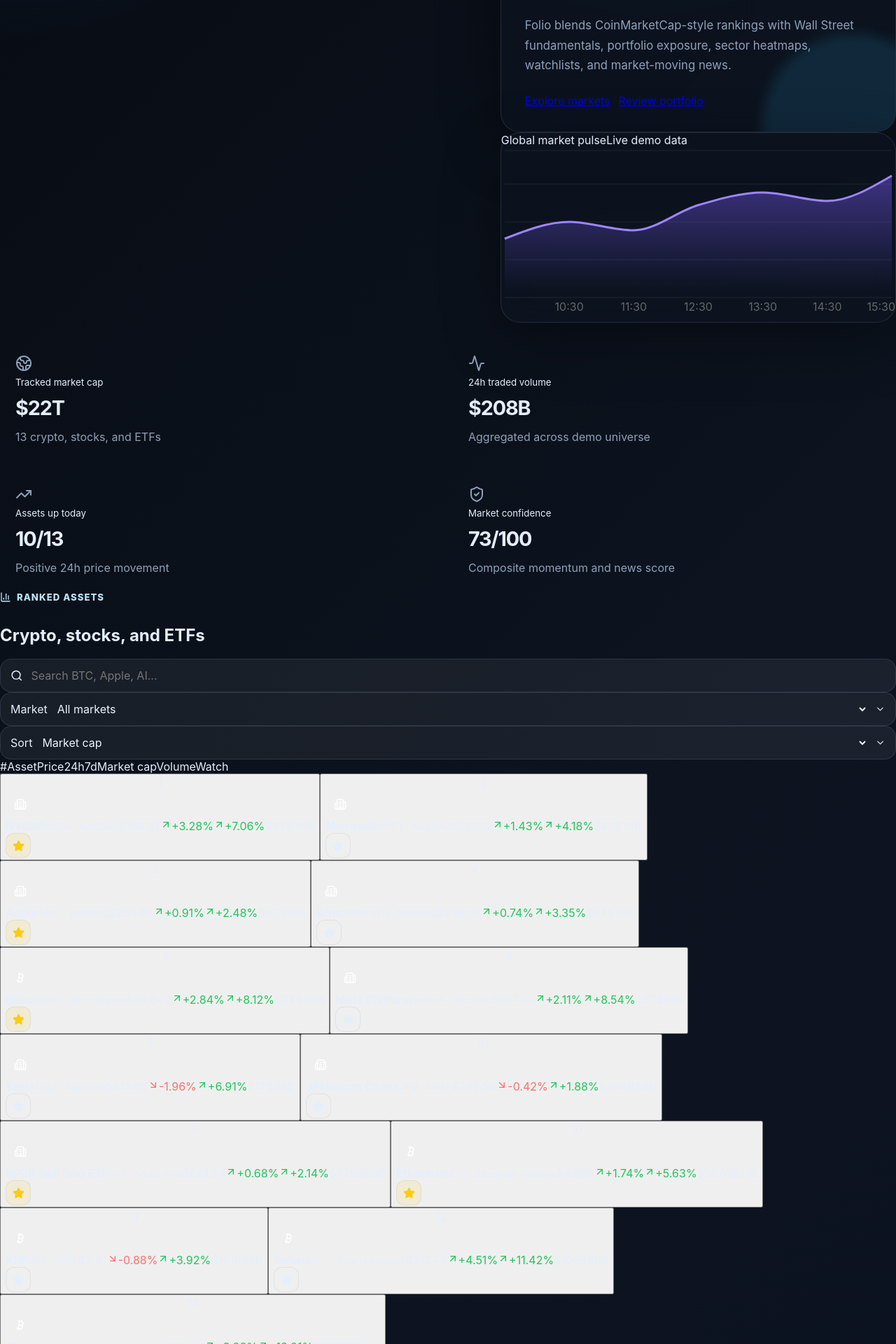
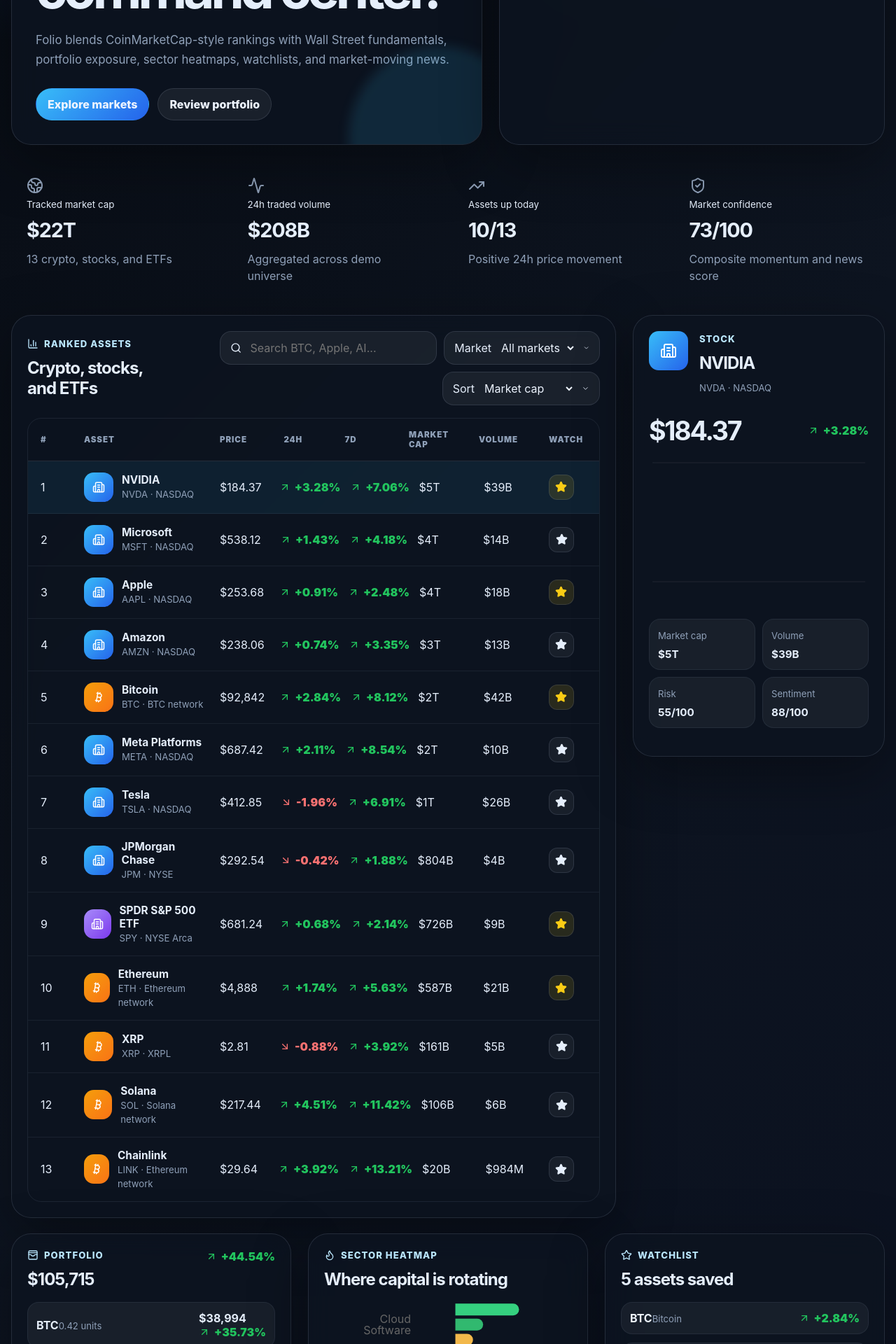
Before and after one commit to jonnykatalaa/Folio, a React (Vite) app: page / in a window 1280 px wide. Shown: the part 420-2340 px from the top of the page at 70% size. Built offline with nearby package versions, Linux system fonts and the light colour scheme.

Commit message:
Polish dashboard table layout
Co-authored-by: jonnykatalaa <jonnykatalaa@users.noreply.github.com>

```diff
--- a/src/App.tsx
+++ b/src/App.tsx
@@ -287,10 +287,18 @@ function App() {
             </div>
             {visibleAssets.length ? (
               visibleAssets.map((asset, index) => (
-                <button
+                <div
                   className={`table-row ${selectedAsset.symbol === asset.symbol ? 'active' : ''}`}
                   key={asset.symbol}
                   onClick={() => setSelectedSymbol(asset.symbol)}
+                  onKeyDown={(event) => {
+                    if (event.key === 'Enter' || event.key === ' ') {
+                      event.preventDefault()
+                      setSelectedSymbol(asset.symbol)
+                    }
+                  }}
+                  role="button"
+                  tabIndex={0}
                 >
                   <span>{index + 1}</span>
                   <span className="asset-identity">
@@ -321,7 +329,7 @@ function App() {
                       <Star size={17} fill="currentColor" />
                     </button>
                   </span>
-                </button>
+                </div>
               ))
             ) : (
               <div className="empty-state">
--- a/src/styles.css
+++ b/src/styles.css
@@ -45,23 +45,99 @@ button {
   color: inherit;
 }
 
-.app {
+.app-shell {
   width: min(1500px, calc(100% - 32px));
   margin: 0 auto;
   padding: 28px 0 56px;
 }
 
 .hero {
+  margin-bottom: 24px;
+}
+
+.topbar,
+.hero-grid,
+.dashboard-grid,
+.insights-grid {
   display: grid;
+  gap: 24px;
+}
+
+.topbar {
+  grid-template-columns: auto 1fr auto;
+  align-items: center;
+  margin-bottom: 18px;
+}
+
+.brand,
+.brand-mark,
+.nav-links,
+.ghost-button,
+.card-heading,
+.filters,
+.asset-identity,
+.detail-title,
+.price-line,
+.section-header,
+.change,
+.refresh-pill {
+  display: flex;
+  align-items: center;
+}
+
+.brand {
+  gap: 10px;
+  font-size: 1.1rem;
+  font-weight: 900;
+}
+
+.brand-mark {
+  justify-content: center;
+  width: 42px;
+  height: 42px;
+  border-radius: 14px;
+  background: linear-gradient(135deg, var(--accent), var(--accent-strong));
+}
+
+.nav-links {
+  justify-content: center;
+  gap: 18px;
+}
+
+.nav-links a,
+.primary-button,
+.secondary-button {
+  color: var(--text);
+  text-decoration: none;
+  font-weight: 800;
+}
+
+.ghost-button,
+.primary-button,
+.secondary-button {
+  display: inline-flex;
+  align-items: center;
+  gap: 10px;
+  padding: 12px 16px;
+  border: 1px solid var(--border);
+  border-radius: 999px;
+  background: rgba(255, 255, 255, 0.06);
+  cursor: pointer;
+}
+
+.primary-button {
+  background: linear-gradient(135deg, var(--accent), var(--accent-strong));
+  border-color: transparent;
+}
+
+.hero-grid {
   grid-template-columns: minmax(0, 1.1fr) minmax(340px, 0.9fr);
-  gap: 24px;
   align-items: stretch;
-  margin-bottom: 24px;
 }
 
 .hero-copy,
 .glass-card,
-.asset-panel {
+.panel {
   background: var(--panel);
   border: 1px solid var(--border);
   border-radius: 28px;
@@ -73,6 +149,10 @@ button {
   padding: 34px;
   overflow: hidden;
   position: relative;
+}
+
+.hero-card {
+  padding: 24px;
 }
 
 .hero-copy::after {
@@ -121,30 +201,11 @@ button {
   margin-top: 26px;
 }
 
-.button {
-  display: inline-flex;
-  align-items: center;
-  gap: 10px;
-  padding: 12px 16px;
-  border: 1px solid var(--border);
-  border-radius: 999px;
-  background: rgba(255, 255, 255, 0.06);
-  color: var(--text);
-  text-decoration: none;
-  font-weight: 800;
-  cursor: pointer;
-}
-
-.button.primary {
-  background: linear-gradient(135deg, var(--accent), var(--accent-strong));
-  border-color: transparent;
-  color: white;
-}
-
 .metrics-grid {
   display: grid;
-  grid-template-columns: repeat(2, minmax(0, 1fr));
+  grid-template-columns: repeat(4, minmax(0, 1fr));
   gap: 14px;
+  margin-bottom: 22px;
 }
 
 .metric-card {
@@ -179,12 +240,40 @@ button {
   line-height: 1.5;
 }
 
-.controls {
-  display: grid;
-  grid-template-columns: 1fr auto auto auto;
-  gap: 12px;
-  padding: 16px;
+.panel {
+  padding: 22px;
+}
+
+.dashboard-grid {
+  grid-template-columns: minmax(0, 1.45fr) minmax(360px, 0.55fr);
+  align-items: start;
+  margin-bottom: 22px;
+}
+
+.insights-grid {
+  grid-template-columns: repeat(3, minmax(0, 1fr));
+  margin-bottom: 22px;
+}
+
+.section-header {
+  justify-content: space-between;
+  gap: 18px;
   margin-bottom: 18px;
+}
+
+.section-header h2 {
+  margin: 0;
+  letter-spacing: -0.04em;
+}
+
+.section-header.compact {
+  align-items: flex-start;
+}
+
+.filters {
+  flex-wrap: wrap;
+  justify-content: flex-end;
+  gap: 10px;
 }
 
 .search-box,
@@ -212,26 +301,21 @@ button {
   color: #0f172a;
 }
 
-.layout {
-  display: grid;
-  grid-template-columns: minmax(0, 1.45fr) minmax(360px, 0.55fr);
-  gap: 22px;
-  align-items: start;
+.asset-table {
+  overflow: hidden;
+  border: 1px solid rgba(148, 163, 184, 0.12);
+  border-radius: 20px;
 }
 
-.market-table {
-  overflow: hidden;
-}
-
-.table-header,
-.asset-row {
+.table-head,
+.table-row {
   display: grid;
   grid-template-columns: 48px minmax(180px, 1.6fr) 0.9fr 0.85fr 0.9fr 1fr 1fr 54px;
   gap: 14px;
   align-items: center;
 }
 
-.table-header {
+.table-head {
   padding: 16px 18px;
   color: var(--muted);
   font-size: 0.72rem;
@@ -241,7 +325,7 @@ button {
   border-bottom: 1px solid var(--border);
 }
 
-.asset-row {
+.table-row {
   width: 100%;
   padding: 16px 18px;
   background: transparent;
@@ -251,18 +335,16 @@ button {
   text-align: left;
 }
 
-.asset-row:hover,
-.asset-row.active {
+.table-row:hover,
+.table-row.active {
   background: rgba(56, 189, 248, 0.08);
 }
 
-.asset-row:last-child {
+.table-row:last-child {
   border-bottom: 0;
 }
 
-.asset-name {
-  display: flex;
-  align-items: center;
+.asset-identity {
   gap: 12px;
 }
 
@@ -277,14 +359,34 @@ button {
   letter-spacing: -0.04em;
 }
 
-.asset-name strong {
+.asset-logo.crypto {
+  background: linear-gradient(135deg, #f59e0b, #f97316);
+}
+
+.asset-logo.stock {
+  background: linear-gradient(135deg, #38bdf8, #2563eb);
+}
+
+.asset-logo.etf {
+  background: linear-gradient(135deg, #a78bfa, #7c3aed);
+}
+
+.asset-logo.large {
+  width: 56px;
+  height: 56px;
+}
+
+.asset-identity strong {
   display: block;
   font-size: 0.96rem;
 }
 
-.asset-name span,
-.rank,
-.cell-label {
+.asset-identity small,
+.detail-title p,
+.stat small,
+.portfolio-row small,
+.watchlist-list small,
+.news-card span {
   color: var(--muted);
   font-size: 0.82rem;
 }
@@ -335,80 +437,36 @@ button {
   background: rgba(250, 204, 21, 0.12);
 }
 
-.side-stack {
-  display: grid;
-  gap: 18px;
+.detail-title,
+.price-line {
+  gap: 16px;
 }
 
-.asset-panel {
-  padding: 22px;
+.detail-title {
+  align-items: flex-start;
 }
 
-.panel-head {
-  display: flex;
-  align-items: flex-start;
-  justify-content: space-between;
-  gap: 16px;
-  margin-bottom: 18px;
-}
-
-.panel-title {
-  display: flex;
-  gap: 12px;
-  align-items: center;
-}
-
-.panel-title h2,
-.section-title {
+.detail-title h2 {
   margin: 0;
   letter-spacing: -0.04em;
 }
 
-.panel-title h2 {
-  font-size: 1.45rem;
-}
-
-.price-stack {
+.price-line {
+  justify-content: space-between;
   margin: 18px 0;
 }
 
-.price-stack strong {
+.price-line strong {
   font-size: 2.35rem;
   letter-spacing: -0.06em;
 }
 
-.change-pill,
-.type-pill,
-.score-pill {
-  display: inline-flex;
-  align-items: center;
+.change {
   gap: 6px;
-  border-radius: 999px;
-  padding: 6px 10px;
-  font-size: 0.78rem;
   font-weight: 900;
 }
 
-.change-pill {
-  background: rgba(34, 197, 94, 0.12);
-}
-
-.change-pill.negative {
-  background: rgba(248, 113, 113, 0.12);
-}
-
-.type-pill {
-  color: #dbeafe;
-  background: rgba(59, 130, 246, 0.14);
-  border: 1px solid rgba(147, 197, 253, 0.18);
-}
-
-.score-pill {
-  color: #bbf7d0;
-  background: rgba(34, 197, 94, 0.12);
-}
-
-.stat-grid {
+.detail-stats {
   display: grid;
   grid-template-columns: repeat(2, minmax(0, 1fr));
   gap: 10px;
@@ -422,14 +480,9 @@ button {
   border: 1px solid rgba(148, 163, 184, 0.1);
 }
 
-.stat span {
+.stat strong {
   display: block;
-  color: var(--muted);
-  font-size: 0.76rem;
-  margin-bottom: 8px;
-}
-
-.stat strong {
+  margin-top: 8px;
   font-size: 0.95rem;
 }
 
@@ -443,15 +496,16 @@ button {
   margin-bottom: 6px;
 }
 
-.watchlist,
-.signals {
+.portfolio-list,
+.watchlist-list,
+.news-grid {
   display: grid;
-  gap: 10px;
+  gap: 12px;
 }
 
-.watch-item,
-.signal-card,
-.portfolio-card {
+.portfolio-row,
+.watchlist-list button,
+.news-card {
   display: flex;
   align-items: center;
   justify-content: space-between;
@@ -462,13 +516,16 @@ button {
   border: 1px solid rgba(148, 163, 184, 0.1);
 }
 
-.watch-item strong,
-.signal-card strong,
-.portfolio-card strong {
+.watchlist-list button {
+  color: var(--text);
+  cursor: pointer;
+}
+
+.news-card {
   display: block;
 }
 
-.empty {
+.empty-state {
   display: grid;
   gap: 8px;
   padding: 24px;
@@ -479,33 +536,9 @@ button {
   text-align: center;
 }
 
-.empty strong {
+.empty-state strong {
   color: var(--text);
   font-size: 1rem;
-}
-
-.portfolio-grid {
-  display: grid;
-  grid-template-columns: repeat(3, minmax(0, 1fr));
-  gap: 10px;
-  margin-top: 14px;
-}
-
-.portfolio-card {
-  display: block;
-}
-
-.news-list {
-  display: grid;
-  gap: 12px;
-  margin-top: 14px;
-}
-
-.news-card {
-  padding: 14px;
-  border-radius: 18px;
-  background: rgba(255, 255, 255, 0.05);
-  border: 1px solid rgba(148, 163, 184, 0.1);
 }
 
 .news-card strong {
@@ -519,59 +552,72 @@ button {
   line-height: 1.45;
 }
 
-.footer-note {
-  margin: 18px 0 0;
-  color: var(--muted);
-  text-align: center;
+.refresh-pill,
+.live-pill {
+  gap: 6px;
+  color: #bbf7d0;
+  font-size: 0.8rem;
+  font-weight: 900;
 }
 
 @media (max-width: 1180px) {
-  .hero,
-  .layout {
+  .hero-grid,
+  .dashboard-grid,
+  .metrics-grid,
+  .insights-grid {
     grid-template-columns: 1fr;
   }
 
-  .table-header {
+  .table-head {
     display: none;
   }
 
-  .asset-row {
+  .table-row {
     grid-template-columns: 44px minmax(0, 1fr) 92px 44px;
     gap: 12px;
   }
 
-  .asset-row .hide-md {
+  .table-row > span:nth-child(4),
+  .table-row > span:nth-child(5),
+  .table-row > span:nth-child(6),
+  .table-row > span:nth-child(7) {
     display: none;
   }
 }
 
 @media (max-width: 760px) {
-  .app {
+  .app-shell {
     width: min(100% - 20px, 1500px);
     padding-top: 14px;
   }
 
+  .topbar,
+  .section-header {
+    grid-template-columns: 1fr;
+  }
+
+  .topbar,
+  .nav-links,
+  .filters {
+    align-items: stretch;
+    justify-content: flex-start;
+  }
+
   .hero-copy,
-  .asset-panel {
+  .panel {
     border-radius: 22px;
     padding: 20px;
   }
 
-  .metrics-grid,
-  .controls,
-  .portfolio-grid {
-    grid-template-columns: 1fr;
-  }
-
-  .asset-row {
+  .table-row {
     grid-template-columns: minmax(0, 1fr) 88px 38px;
   }
 
-  .asset-row .rank {
+  .table-row > span:first-child {
     display: none;
   }
 
-  .stat-grid {
+  .detail-stats {
     grid-template-columns: 1fr;
   }
 }
```
